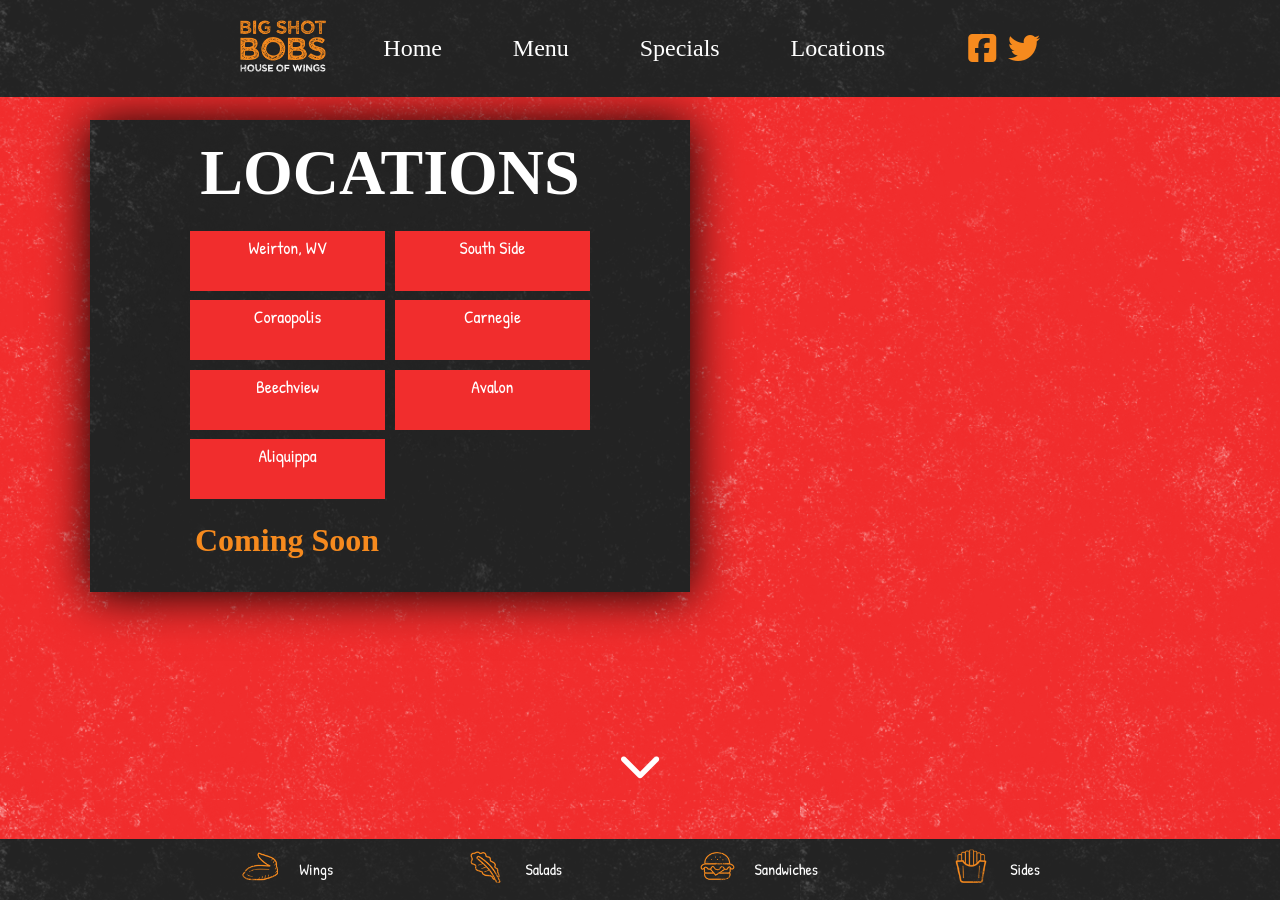
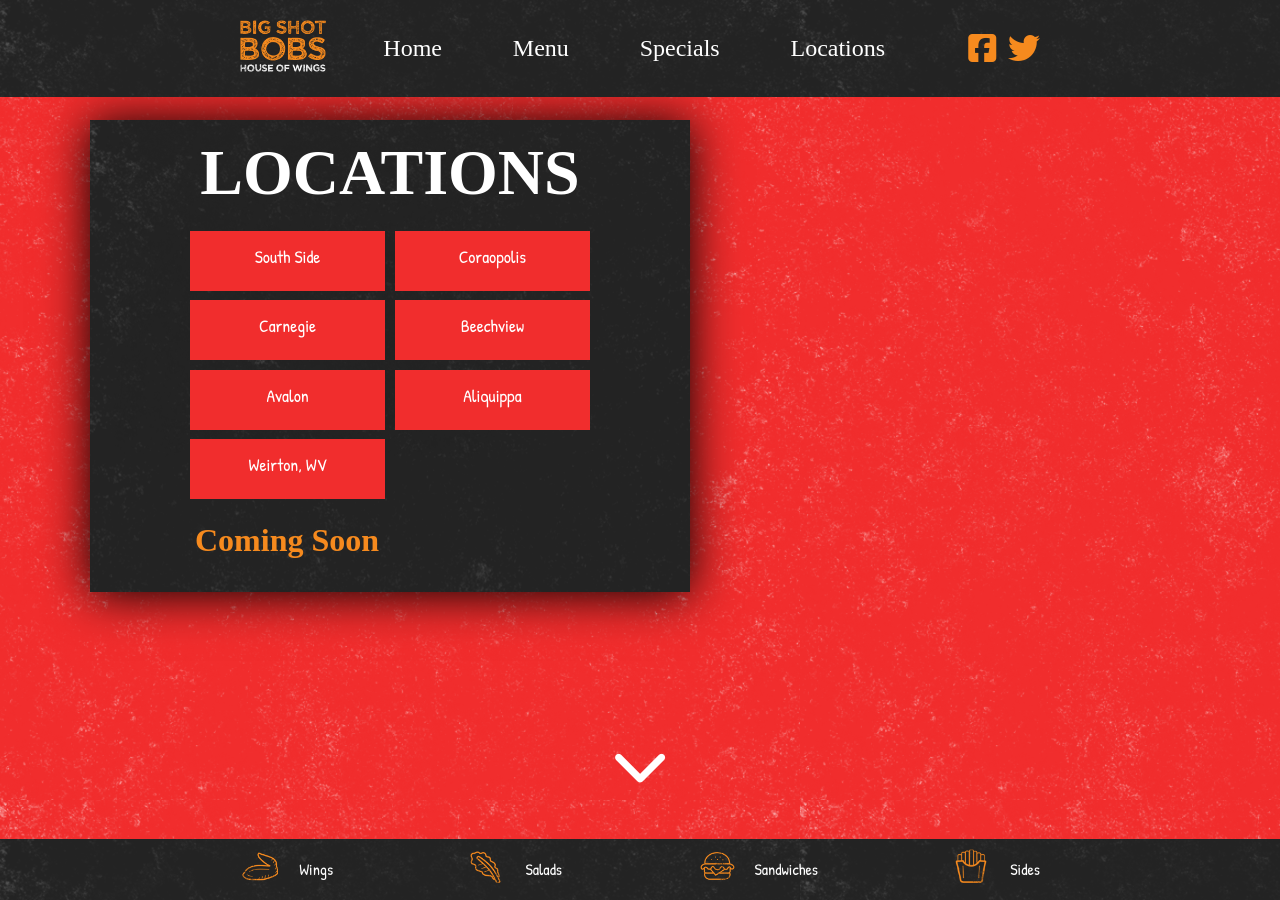
Before and after one commit to pizzapgh/test_bsb, a Jekyll site: the page built from _posts/locations-collect/2017-07-04-weirton-wv.markdown, in a window 1280 px wide. Built offline with Jekyll 4.4.1, drawn with Linux system fonts in a browser that asks for light colours; nearby versions of some CDN libraries; some web fonts are replaced.

Commit message:
add code for locations and specials slides

```diff
--- a/_config.yml
+++ b/_config.yml
@@ -19,7 +19,7 @@
   Write an awesome description for your new site here. You can edit this
   line in _config.yml. It will appear in your document head meta (for
   Google search results) and in your feed.xml site description.
-baseurl: "/test_bsb" # the subpath of your site, e.g. /blog
+baseurl: "" # the subpath of your site, e.g. /blog
 url: "" # the base hostname & protocol for your site, e.g. http://example.com
 twitter_username: jekyllrb
 github_username:  jekyll
--- a/_layouts/locations-post.html
+++ b/_layouts/locations-post.html
@@ -7,7 +7,7 @@
 
     <div class="specials-box locations-box grit-2">
       <h2>Locations</h2>
-      <ul class="button-area">
+      <ul class="locations-button-area button-area">
         {% for fart in site.categories.locations-collect %}
         <li><a href="{{ site.baseurl }}{{ fart.url }}">{{fart.title}}</a></li>
         {% endfor %}
--- a/_layouts/specials-post.html
+++ b/_layouts/specials-post.html
@@ -12,7 +12,7 @@
 
     <div class="specials-box grit-2">
       <h2>Specials</h2>
-      <ul class="button-area">
+      <ul class="specials-button-area button-area">
         {% for fart in site.categories.specials-collect %}
         <li><a href="{{ site.baseurl }}{{ fart.url }}">{{fart.title}}</a></li>
         {% endfor %}
--- a/css/style.scss
+++ b/css/style.scss
@@ -27,8 +27,8 @@
 }
 .button-area a {
     position: absolute;
-    top: 10%;
-    bottom: 10%;
+    top: 25%;
+    bottom: 25%;
     left: 10%;
     right: 10%;
 }
@@ -183,6 +183,7 @@
 right: 0;
 bottom: 61px;
 z-index: 6;
+display: none;
 }
 .fa-chevron-down {
 	font-size: 52px;
@@ -301,7 +302,6 @@
 .specials-container{
   position: relative;
   margin: 2rem auto;
-  width: 100%;
 }
 .button-area{
 display: flex;
@@ -411,6 +411,10 @@
 }
 }
 @media (min-width: 768px){
+  .arrow{
+    display: block;
+  }
+
   .fa-navicon{
     font-size: 3.4rem;
   }
@@ -573,7 +577,14 @@
   }
 }
 @media (min-width: 1024px){
-  .button-area a{
+  .locations-button-area a{
+    position: absolute;
+    top: 25%;
+    bottom: 25%;
+    left: 10%;
+    right: 10%;
+  }
+.specials-button-area a{
     position: absolute;
     top: 10%;
     bottom: 10%;
@@ -742,15 +753,15 @@
   .specials-box{
     top: 48px;
     right: -220px;
-    padding: 4.5rem 4rem 4.5rem 4rem;
+    padding: 4.5rem 4rem 4rem 4rem;
   }
   .specials-box h2{
   font-size: 7rem;
   margin-bottom: 4.7rem;
 }
 .locations-box h2{
-font-size: 7rem;
-margin-bottom: 4.7rem;
+font-size: 6rem;
+margin-bottom: 4.2rem;
 }
   .star{
     left: -466px;
--- a/location-page.html
+++ b/location-page.html
@@ -1,3 +1,5 @@
 ---
 layout: locations-post
 ---
+
+{{ site.categories.locations-collect.first.content }}
```
Also changed, not shown: _posts/locations-collect/2017-07-04-weirton-wv.markdown (renamed from _posts/locations-collect/2017-07-11-weirton-wv.markdown).
